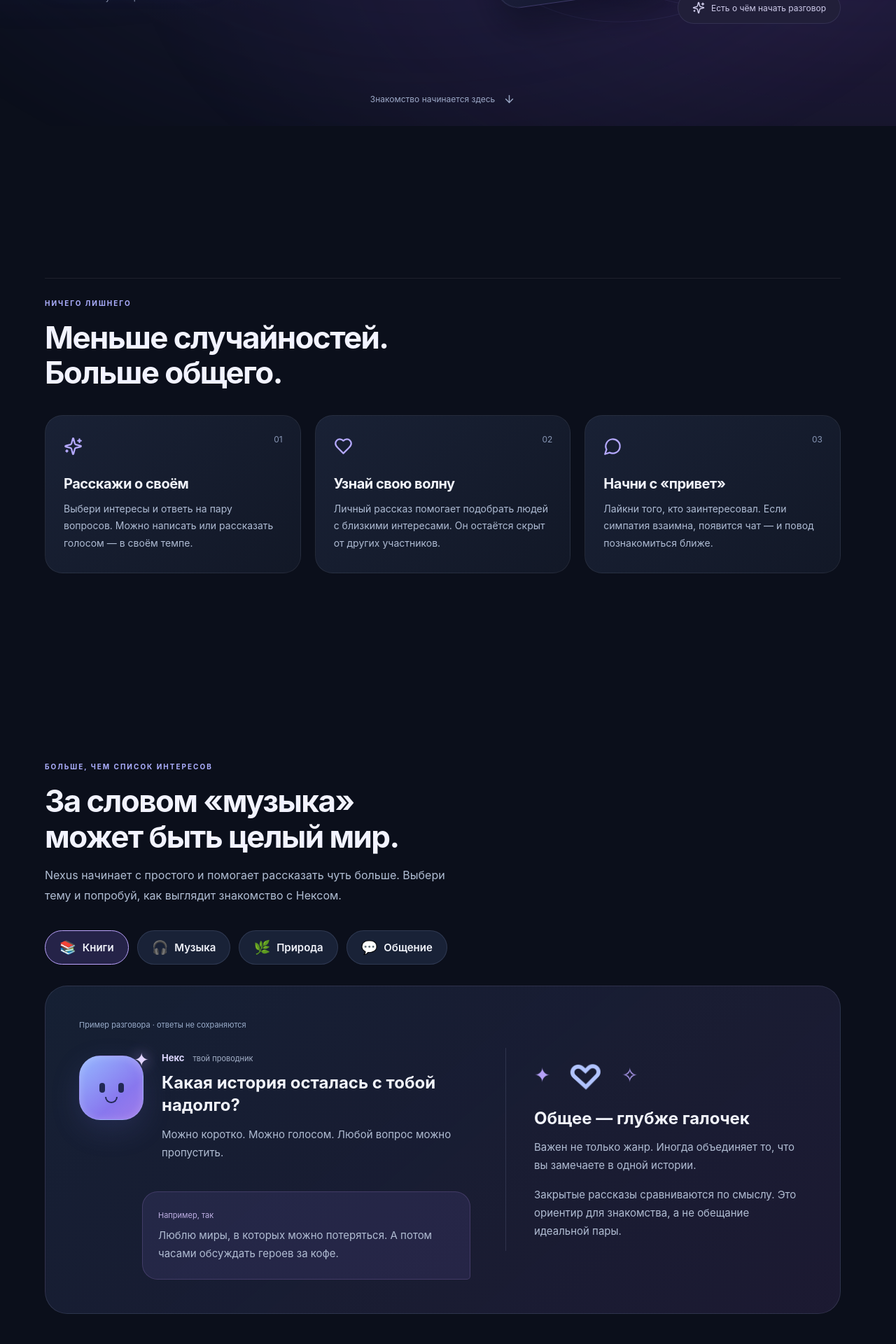
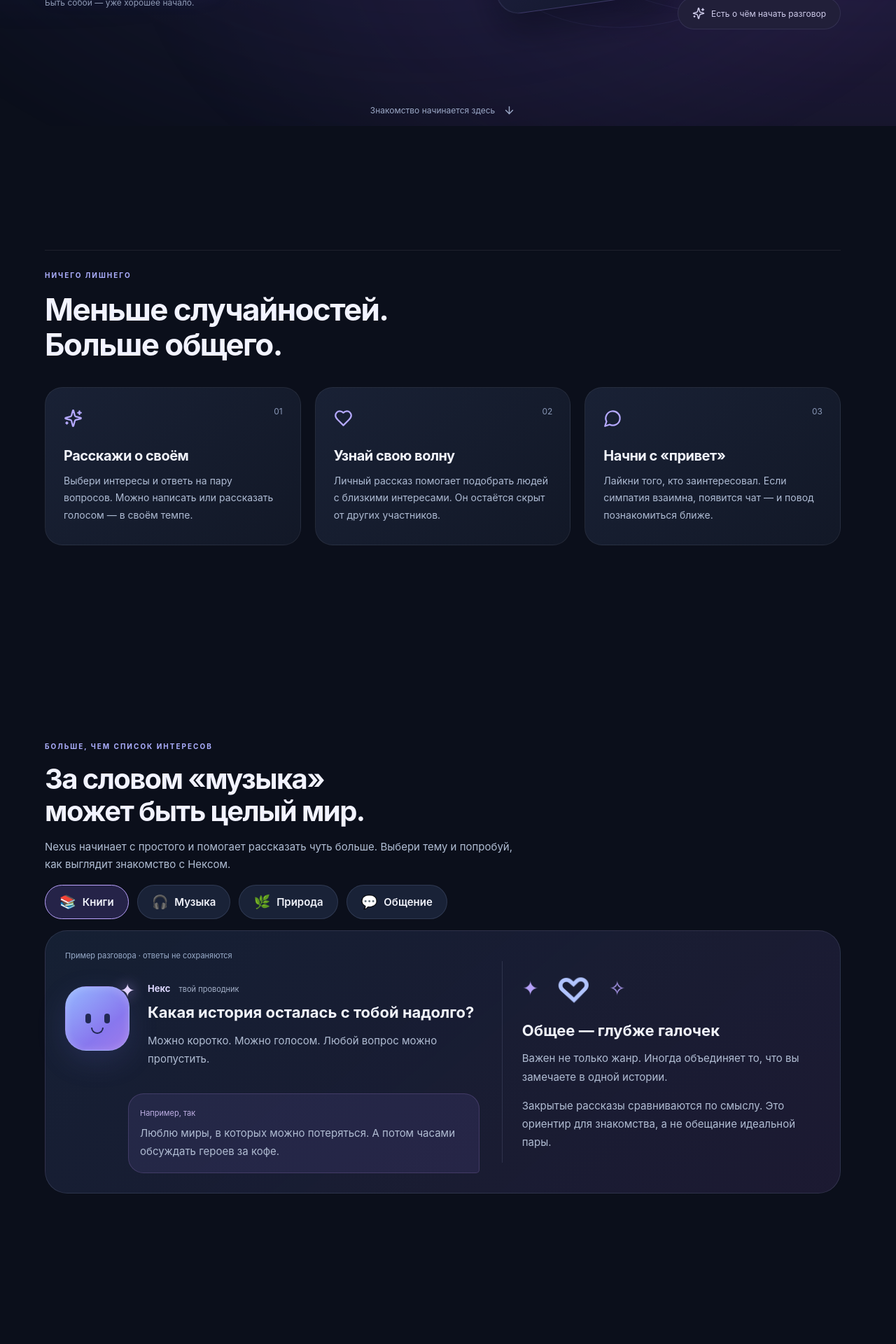
Before and after one commit to SMART-DATING/nexus-frontend, a React (Vite) app: page / in a window 1280 px wide. Shown: the part 620-2540 px from the top of the page at 70% size. Built offline with nearby package versions, Linux system fonts and the light colour scheme.

Commit message:
Fit the conversation chapter and introduction within laptop screens

```diff
--- a/src/polish.css
+++ b/src/polish.css
@@ -776,7 +776,7 @@ body:has(.public-home) {
 }
 @media (min-width: 900px) and (min-height: 700px) {
   .public-home .landing-hero {
-    min-height: calc(100svh - 156px);
+    min-height: calc(100svh - 140px);
     padding-block: 48px;
   }
   .public-home .landing-screen {
@@ -878,3 +878,42 @@ body:has(.public-home) {
     scale: 1;
   }
 }
+
+.public-home .landing-scroll {
+  margin: 0 auto;
+  min-height: 46px;
+  padding-block: 12px;
+}
+@media (min-width: 900px) and (max-height: 950px) {
+  .public-home .landing-screen > .landing-explore {
+    padding-block: 0;
+  }
+  .landing-explore .landing-section-heading {
+    margin-bottom: 16px;
+  }
+  .landing-explore .landing-section-heading h2 {
+    font-size: 40px;
+  }
+  .landing-explore .landing-section-heading > p {
+    font-size: 15px;
+    line-height: 1.65;
+    max-width: 680px;
+  }
+  .landing-explore .explore-topics {
+    margin-block: 16px;
+  }
+  .landing-explore .explore-demo {
+    padding: 28px;
+    gap: 32px;
+  }
+  .landing-explore .explore-demo aside {
+    padding-left: 28px;
+  }
+  .landing-explore .explore-demo h3 {
+    font-size: 22px;
+  }
+  .landing-explore .example-answer {
+    padding: 16px;
+    margin-top: 18px;
+  }
+}
```
